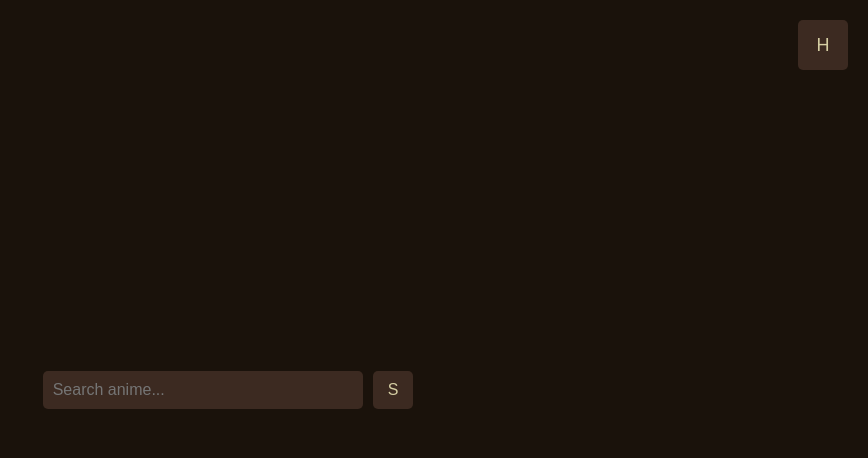
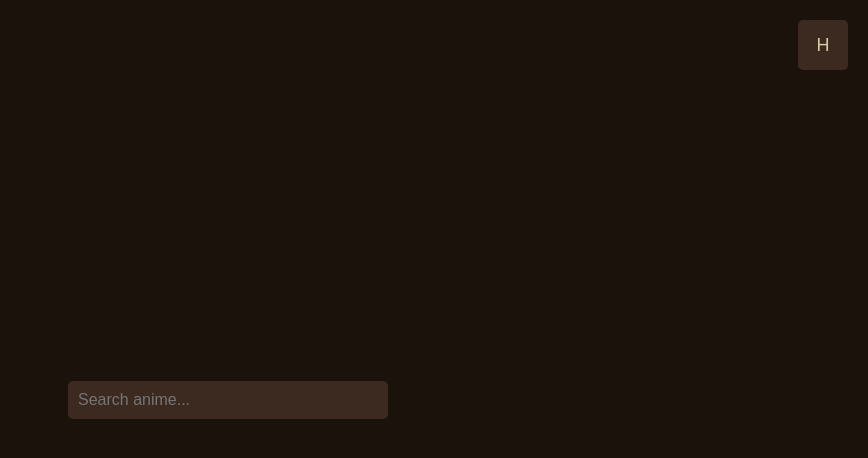
Before and after one commit to eftpmc/ariTools, a Vue app: page /anime in a window 1280 px wide. Shown: the top 458 px of the page, without its empty margins (412-1280 px from the left). Built offline with nearby package versions, Linux system fonts and the light colour scheme.

Commit message:
Scaling and Margins

```diff
--- a/src/views/Anime.vue
+++ b/src/views/Anime.vue
@@ -2,15 +2,7 @@
   <div class="anime-view">
     <HomeButton />
     <div class="search-bar">
-      <input
-        type="text"
-        v-model="searchQuery"
-        placeholder="Search anime..."
-        @focus="removeInputOutline"
-      />
-      <button class="search-button" @click="searchAnime">
-        S
-      </button>
+      <input type="text" v-model="searchQuery" placeholder="Search anime..." @input="searchAnime" />
     </div>
     <div v-if="searchResults.length > 0" class="search-results">
       <div v-for="result in searchResults" :key="result.id" class="search-result">
@@ -32,11 +24,8 @@ export default {
   },
   data() {
     return {
-      animeList: [],
-      hoveredAnime: null,
       searchQuery: '',
       searchResults: [],
-      loading: false,
     };
   },
   mounted() {
@@ -47,25 +36,14 @@ export default {
       // Fetching anime data on component mount (if needed)
     },
 
-    showTitle(anime) {
-      this.hoveredAnime = anime;
-    },
-    hideTitle() {
-      this.hoveredAnime = null;
-    },
-    removeEpisodeNumber(title) {
-      return title.replace(/episode[\s\d.]+$/i, '').trim();
-    },
-
     searchAnime() {
-      if (this.searchQuery.trim() === '') {
+      const query = this.searchQuery.trim();
+      if (query === '') {
         this.searchResults = [];
         return;
       }
 
-      this.loading = true;
-
-      const searchUrl = `https://gotaku1.com/search.html?keyword=${encodeURIComponent(this.searchQuery)}`;
+      const searchUrl = `https://gotaku1.com/search.html?keyword=${encodeURIComponent(query)}`;
       axios
         .get(searchUrl)
         .then((response) => {
@@ -74,22 +52,18 @@ export default {
           const searchResults = $('.video-block')
             .map((_, element) => {
               const title = $(element).find('.name').text().trim();
-              const cleanedTitle = this.removeEpisodeNumber(title);
               return {
                 id: _.toString(),
-                title: cleanedTitle || 'No Title',
+                title: this.removeEpisodeNumber(title) || 'No Title',
               };
             })
             .get();
 
-          const topThreeResults = this.getTopThreeResults(searchResults);
-          this.searchResults = topThreeResults;
-          this.loading = false;
+          this.searchResults = this.getTopThreeResults(searchResults);
         })
         .catch((error) => {
           console.error(error);
           this.searchResults = [];
-          this.loading = false;
         });
     },
 
@@ -113,12 +87,8 @@ export default {
       return score;
     },
 
-    removeInputOutline() {
-      // Remove outline when input is focused
-      const input = document.querySelector('.search-bar input');
-      if (input) {
-        input.style.outline = 'none';
-      }
+    removeEpisodeNumber(title) {
+      return title.replace(/episode[\s\d.]+$/i, '').trim();
     },
   },
 };
@@ -135,7 +105,11 @@ export default {
   display: flex;
   align-items: center;
   justify-content: center;
-  margin-bottom: 20px;
+  margin: 20px;
+}
+
+.search-bar input:focus {
+  outline: none;
 }
 
 .search-bar input {
@@ -146,39 +120,19 @@ export default {
   font-size: 16px;
   border: none;
   border-radius: 5px;
-  margin-right: 10px;
-}
-
-.search-bar input:focus {
-  outline: none;
-}
-
-.search-button {
-  background-color: var(--primary-color);
-  color: var(--secondary-color);
-  border: none;
-  border-radius: 5px;
-  font-size: 16px;
-  cursor: pointer;
-  transition: background-color 0.3s ease-in-out;
-  padding: 10px 15px;
-}
-
-.search-button:hover {
-  background-color: var(--secondary-color);
-  color: var(--primary-color);
+  margin: auto;
 }
 
 .search-results {
   display: flex;
   flex-direction: column;
   align-items: center;
-  width: 100%;
+  margin: auto;
+  width: 300px;
 }
 
 .search-result {
   background-color: var(--primary-color);
-  position: relative;
   display: flex;
   align-items: center;
   justify-content: center;
@@ -187,6 +141,7 @@ export default {
   border-radius: 5px;
   width: 100%;
   font-family: Arial, Helvetica, sans-serif;
+  transition: background-color 0.3s ease-in-out, transform 0.3s ease-in-out;
 }
 
 .search-result-text {
```
